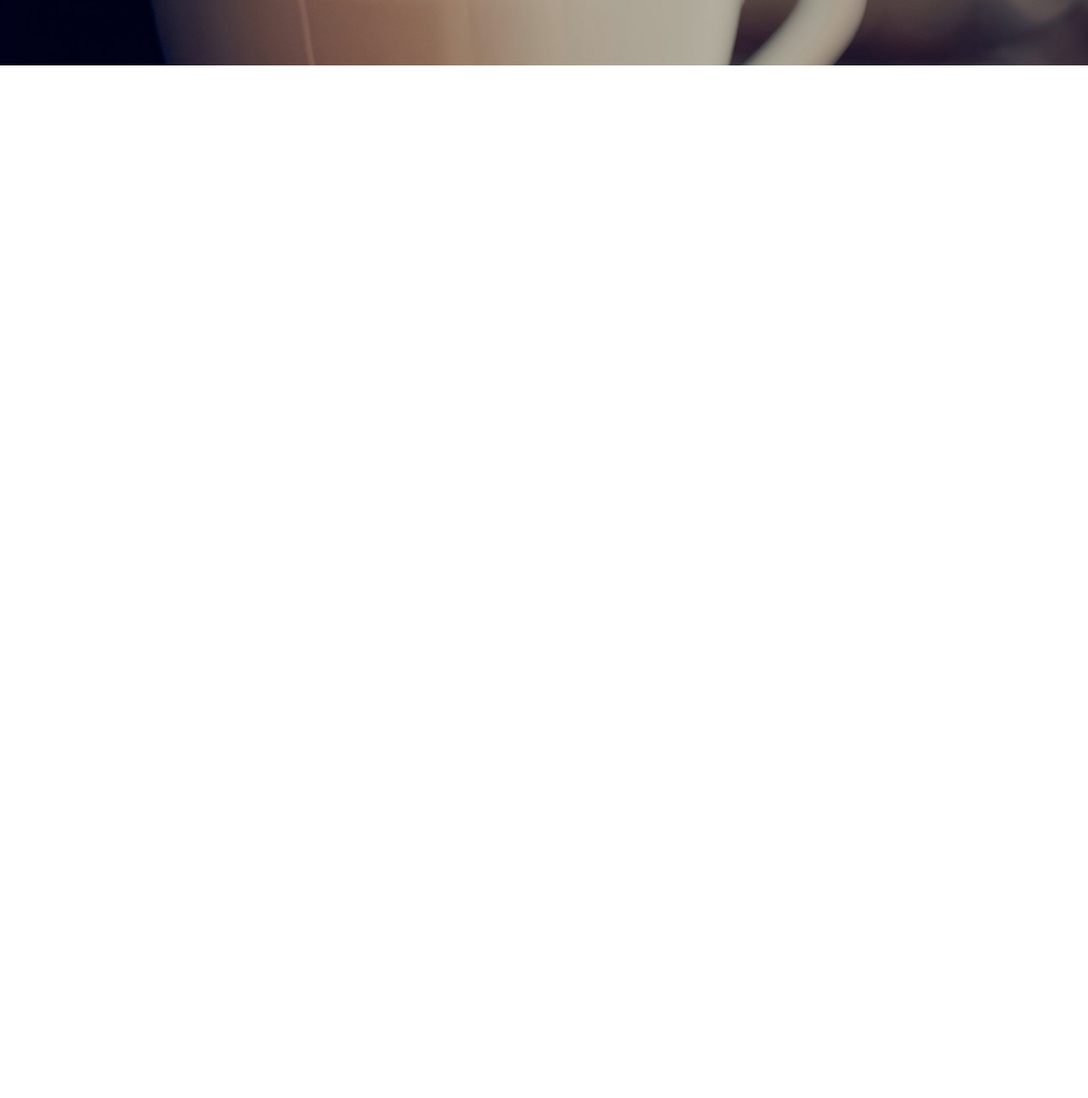
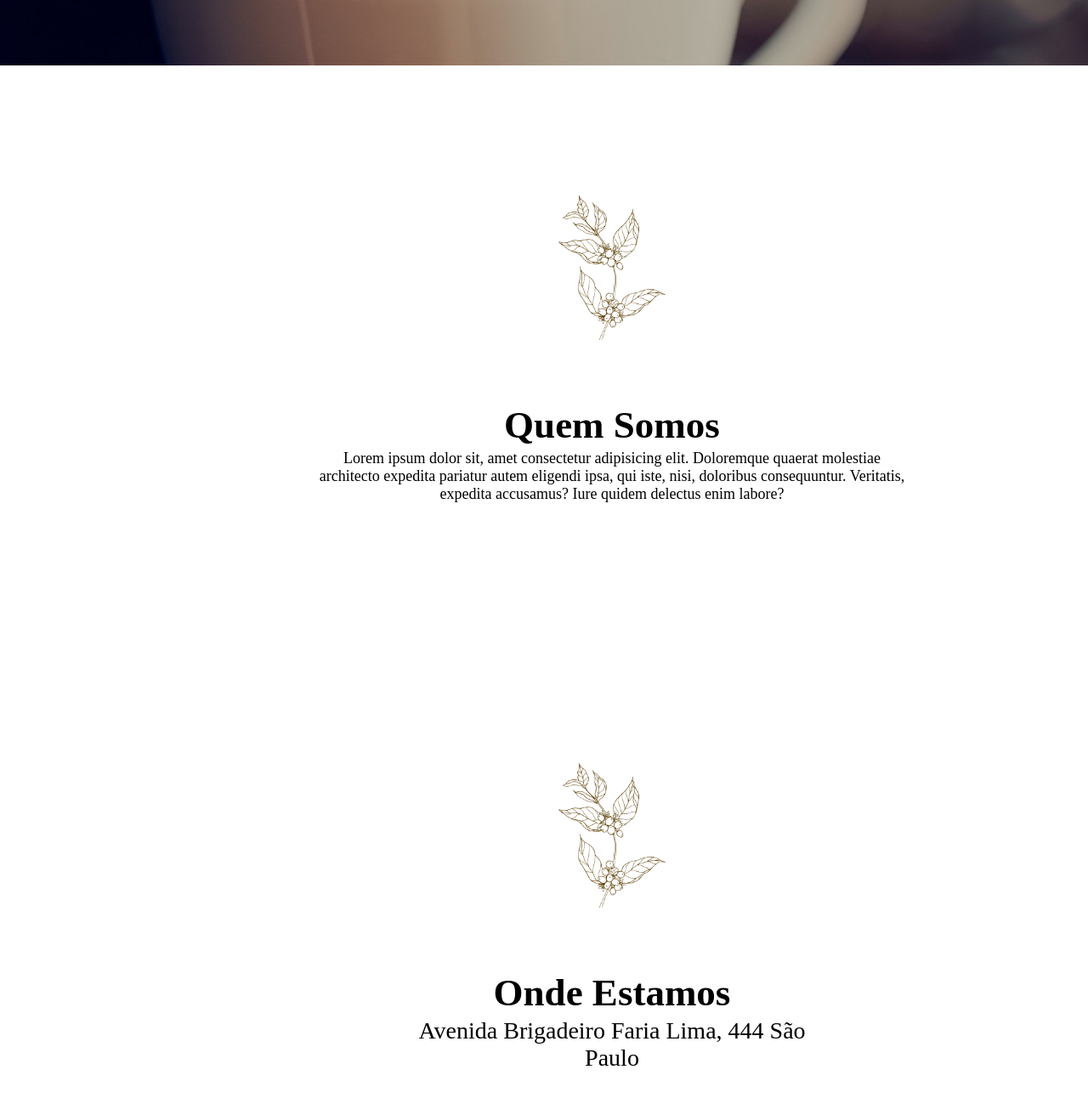
Before and after one commit to batushk4/landing-page-code-cafe, a plain HTML site: page index.html in a window 1280 px wide. Shown: the part 682-1974 px from the top of the page at 85% size. Before the commit the page ends 800 px from the top, so only its background shows below. Drawn offline with Linux system fonts and the light colour scheme; a web font is replaced by a local one.

Commit message:
Criando seção de quem somos e onde estamos

```diff
--- a/index.html
+++ b/index.html
@@ -33,16 +33,31 @@
             <h2>Aqui o café é só o começo.</h2>
         </section>
 
-        <section>
-
+        <section class="secao-com-texto" id="quem-somos">
+            <header>
+                <img src="./src/img/logo-secoes.png" alt="logo-secao">
+                <h2>Quem Somos</h2>
+            </header>
+            <p>
+                Lorem ipsum dolor sit, amet consectetur adipisicing elit. Doloremque quaerat molestiae architecto
+                expedita pariatur autem eligendi ipsa, qui iste, nisi, doloribus consequuntur. Veritatis, expedita
+                accusamus? Iure quidem delectus enim labore?
+            </p>
         </section>
 
         <section>
 
         </section>
 
-        <section>
-
+        <section class="secao-com-texto onde-estamos" id="onde-estamos">
+            <header>
+                <img src="./src/img/logo-secoes.png" alt="logo-secao">
+                <h2>Onde Estamos</h2>
+            </header>
+            <p>
+                Avenida Brigadeiro Faria Lima, 444
+                São Paulo
+            </p>
         </section>
     </main>
 
--- a/src/css/style.css
+++ b/src/css/style.css
@@ -73,3 +73,31 @@ body {
     top: 50%;
     transform: translateY(-50%);
 }
+
+.secao-com-texto {
+    padding: 153px;
+    text-align: center;
+}
+
+.secao-com-texto img {
+    width: 170px;
+    height: 170px;
+    margin-bottom: 70px;
+}
+
+.secao-com-texto h2 {
+    font-size: 45px;
+    font-weight: 600;
+    margin-bottom: 3px;
+}
+
+.secao-com-texto p {
+    font-size: 18px;
+    width: 702px;
+    margin: 0 auto;
+}
+
+.secao-com-texto.onde-estamos p {
+    font-size: 28px;
+    width: 480px;
+}
```
